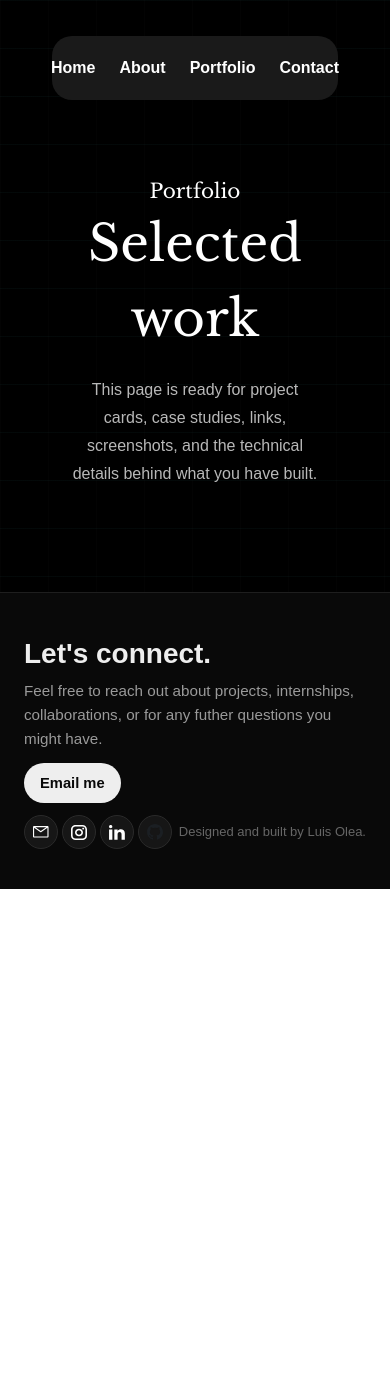
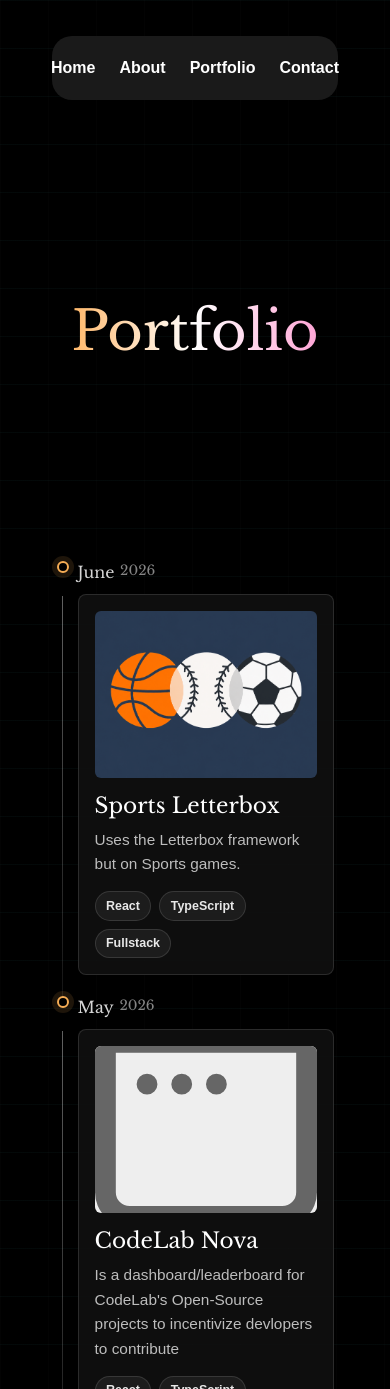
Before and after one commit to luisoleaa/Personal-Website, a Next.js app: page /portfolio in a window 390 px wide. Shown: the top 1389 px of the page. Before the commit the page ends 889 px from the top, so only its background shows below. Built offline with nearby package versions, Linux system fonts and the light colour scheme.

Commit message:
Added Timeline component to Portfolio Page

```diff
--- a/app/FrontPage/page.tsx
+++ b/app/FrontPage/page.tsx
@@ -7,8 +7,15 @@ export default function Home() {
     <div className="shell">
       <div className="page">
         <Navbar />
-        <div className="smallText">Hi my name is</div>
-        <div className="largeText">Luis Olea</div>
+        <section className="mx-auto flex min-h-[55vh] max-w-3xl flex-col items-center justify-center px-4 text-center">
+          <h1 className="largeText">Luis Olea</h1>
+          <div className="largeText !text-[3.4rem] !bg-gradient-to-r !from-orange-300 !via-white !to-pink-300 !bg-clip-text !text-transparent">
+            FullStack Developer
+          </div>
+          <p className="smallText">
+            crea
+          </p>
+        </section>
       </div>
       <Footer />
     </div>
--- a/app/about/page.tsx
+++ b/app/about/page.tsx
@@ -1,11 +1,20 @@
-import DefaultNavPage from "@/components/common/DefaultNavPage";
+import Footer from "@/components/Footer";
+import Navbar from "@/components/common/navbar";
 
 export default function AboutPage() {
   return (
-    <DefaultNavPage
-      eyebrow="About"
-      title="More about Luis"
-      description="This page is ready for your background, experience, education, and the story behind the work you want to share."
-    />
+    <div className="shell">
+      <div className="page">
+        <Navbar />
+        <section className="mx-auto flex min-h-[55vh] max-w-3xl flex-col items-center justify-center px-4 text-center">
+          <h1 className="largeText">Luis Olea</h1>
+          <div className="largeText !text-[3.4rem] !bg-gradient-to-r !from-orange-300 !via-white !to-pink-300 !bg-clip-text !text-transparent">
+            FullStack Developer
+          </div>
+          <p className="smallText">crea</p>
+        </section>
+      </div>
+      <Footer />
+    </div>
   );
 }
--- a/app/contact/page.tsx
+++ b/app/contact/page.tsx
@@ -1,11 +1,21 @@
-import DefaultNavPage from "@/components/common/DefaultNavPage";
+import Footer from "@/components/Footer";
+import Navbar from "@/components/common/navbar";
 
 export default function ContactPage() {
   return (
-    <DefaultNavPage
-      eyebrow="Contact"
-      title="Get in touch"
-      description="This page is ready for contact details, a form, or direct links for anyone who wants to reach out about work, collaborations, or questions."
-    />
+    <div className="shell">
+      <div className="page">
+        <Navbar />
+        <section className="mx-auto flex min-h-[55vh] max-w-3xl flex-col items-center justify-center px-4 text-center">
+          <h1 className="largeText">How to get into Contact</h1>
+          <p className="smallText">Reachable through:</p>
+          <p className="smallText"> Email:</p>
+          <p className="smallText">LinkedIn: </p>
+          {/* Add qr code for LinkedIn with profile picture animation appearing */}
+          <p className="smallText"></p>
+        </section>
+      </div>
+      <Footer />
+    </div>
   );
 }
--- a/app/portfolio/page.tsx
+++ b/app/portfolio/page.tsx
@@ -1,11 +1,23 @@
-import DefaultNavPage from "@/components/common/DefaultNavPage";
+import Footer from "@/components/Footer";
+import Navbar from "@/components/common/navbar";
+import Timeline from "@/components/portfolio/timeline";
 
 export default function PortfolioPage() {
   return (
-    <DefaultNavPage
-      eyebrow="Portfolio"
-      title="Selected work"
-      description="This page is ready for project cards, case studies, links, screenshots, and the technical details behind what you have built."
-    />
+    <div className="shell">
+      <div className="page">
+        <Navbar />
+        <section className="mx-auto flex min-h-[55vh] max-w-3xl flex-col items-center justify-center px-4 text-center">
+          <h1 className="largeText !text-[3.4rem] !bg-gradient-to-r !from-orange-300 !via-white !to-pink-300 !bg-clip-text !text-transparent">
+            Portfolio
+          </h1>
+          <p className="smallText"></p>
+        </section>
+        <section>
+          <Timeline />
+        </section>
+      </div>
+      <Footer />
+    </div>
   );
 }
--- a/components/common/DefaultNavPage.tsx
+++ b/components/common/DefaultNavPage.tsx
@@ -1,6 +1,6 @@
 import Footer from "@/components/Footer";
 import Navbar from "@/components/common/navbar";
-
+// Used to automate the making of pages since they have the same structure
 type DefaultNavPageProps = {
   eyebrow: string;
   title: string;
--- /dev/null
+++ b/components/portfolio/timeline.module.css
@@ -0,0 +1,200 @@
+.timeline {
+  width: min(100%, 920px);
+  margin: 0 auto 5rem;
+  padding: 0 1rem;
+}
+
+.timelineItem {
+  display: grid;
+  grid-template-columns: 7rem minmax(0, 1fr);
+  gap: 1.5rem;
+  position: relative;
+}
+
+.timelineItem + .timelineItem {
+  margin-top: 1.5rem;
+}
+
+.timelineItem::before {
+  content: "";
+  position: absolute;
+  top: 2.75rem;
+  bottom: -1.5rem;
+  left: 7.75rem;
+  width: 1px;
+  background: linear-gradient(
+    to bottom,
+    rgba(255, 255, 255, 0.38),
+    rgba(255, 255, 255, 0.08)
+  );
+}
+
+.timelineItem:last-child::before {
+  display: none;
+}
+
+.itemDate {
+  min-height: 3.5rem;
+  display: flex;
+  flex-direction: column;
+  align-items: flex-end;
+  justify-content: flex-start;
+  gap: 0.15rem;
+  padding-top: 0.4rem;
+  color: #d6d6d6;
+  font-family: var(--font-libre-baskerville), serif;
+}
+
+.itemDate p {
+  margin: 0;
+  line-height: 1.1;
+}
+
+.itemDate p:first-child {
+  font-size: 1rem;
+}
+
+.itemDate p:last-child {
+  color: #858585;
+  font-size: 0.85rem;
+}
+
+.projectCard {
+  position: relative;
+  display: grid;
+  grid-template-columns: 11rem minmax(0, 1fr);
+  gap: 1.25rem;
+  min-height: 11rem;
+  padding: 1rem;
+  border: 1px solid rgba(255, 255, 255, 0.12);
+  border-radius: 8px;
+  background: rgba(18, 18, 18, 0.82);
+  color: #f5f5f5;
+  text-decoration: none;
+  transition:
+    border-color 180ms ease,
+    background 180ms ease,
+    transform 180ms ease;
+}
+
+.projectCard::before {
+  content: "";
+  position: absolute;
+  top: 1.65rem;
+  left: -2.05rem;
+  width: 0.75rem;
+  height: 0.75rem;
+  border: 2px solid #f6ad55;
+  border-radius: 999px;
+  background: #000;
+  box-shadow: 0 0 0 5px rgba(246, 173, 85, 0.12);
+}
+
+.projectCard:hover,
+.projectCard:focus-visible {
+  border-color: rgba(246, 173, 85, 0.55);
+  background: rgba(24, 24, 24, 0.95);
+  transform: translateY(-2px);
+}
+
+.projectCard:focus-visible {
+  outline: 2px solid #f6ad55;
+  outline-offset: 4px;
+}
+
+.imageWrapper {
+  grid-row: span 3;
+  width: 100%;
+  aspect-ratio: 4 / 3;
+  display: flex;
+  align-items: center;
+  justify-content: center;
+  overflow: hidden;
+  border-radius: 6px;
+  background: #eeeeee;
+}
+
+.imageWrapper img {
+  width: 100%;
+  height: 100%;
+  object-fit: cover;
+}
+
+.title {
+  margin: 0;
+  color: #ffffff;
+  font-family: var(--font-libre-baskerville), serif;
+  font-size: 1.35rem;
+  line-height: 1.25;
+}
+
+.description {
+  margin-top: -0.35rem;
+  color: #bdbdbd;
+  font-size: 0.96rem;
+  line-height: 1.6;
+}
+
+.skills {
+  display: flex;
+  flex-wrap: wrap;
+  align-items: flex-end;
+  gap: 0.5rem;
+  margin-top: auto;
+}
+
+.skills span {
+  display: inline-flex;
+  align-items: center;
+  min-height: 1.85rem;
+  padding: 0.25rem 0.65rem;
+  border: 1px solid rgba(255, 255, 255, 0.12);
+  border-radius: 999px;
+  background: rgba(255, 255, 255, 0.06);
+  color: #e8e8e8;
+  font-size: 0.78rem;
+  font-weight: 600;
+  line-height: 1;
+}
+
+@media (max-width: 720px) {
+  .timeline {
+    margin-bottom: 4rem;
+    padding: 0 0.25rem;
+  }
+
+  .timelineItem {
+    grid-template-columns: 1fr;
+    gap: 0.75rem;
+    padding-left: 1.35rem;
+  }
+
+  .timelineItem::before {
+    top: 2rem;
+    bottom: -1.5rem;
+    left: 0.35rem;
+  }
+
+  .itemDate {
+    min-height: 0;
+    align-items: flex-start;
+    flex-direction: row;
+    gap: 0.35rem;
+    padding-top: 0;
+  }
+
+  .projectCard {
+    grid-template-columns: 1fr;
+    gap: 0.9rem;
+  }
+
+  .projectCard::before {
+    top: -2.1rem;
+    left: -1.35rem;
+  }
+
+  .imageWrapper {
+    grid-row: auto;
+    max-height: 12rem;
+  }
+}
--- /dev/null
+++ b/components/portfolio/timeline.tsx
@@ -0,0 +1,99 @@
+import Image from "next/image";
+import Link from "next/link";
+import styles from "./timeline.module.css";
+
+type Project = {
+  name: string;
+  date: string;
+  description: string;
+  image: string;
+  link: string;
+  skills: string;
+};
+
+const projects: Project[] = [
+  {
+    // have to say that im currently working on this - not done
+    name: "Sports Letterbox",
+    date: "June 2026",
+    description: "Uses the Letterbox framework but on Sports games.",
+    image: "/sportsLetterbox.png",
+    link: "https://github.com/luisoleaa/sportLetterbox",
+    skills: "React, TypeScript, Fullstack",
+  },
+  {
+    name: "CodeLab Nova",
+    date: "May 2026",
+    description:
+      "Is a dashboard/leaderboard for CodeLab's Open-Source projects to incentivize devlopers to contribute",
+    image: "/window.svg",
+    link: "https://github.com/Codelab-Davis/nova-os-dashboard",
+    skills: "React, TypeScript, Fullstack",
+  },
+  {
+    name: "Supply Spring - HackDavis Submission",
+    date: "May 2026",
+    description:
+      "Digitalizes the donation box for WellSpring Womens' Center in Sacramento, a client for 2026 HackDavis (Hackathon)",
+    image: "/WellSpring.jpeg",
+    link: "https://github.com/Ryanm2108/hack-davis-2026",
+    skills: "React, TypeScript, Fullstack",
+  },
+  {
+    name: "Car Deprication Calculator",
+    date: "March 2026",
+    description:
+      "Predicts how much a specific car make/model/year will depricate over a number of years",
+    image: "/linkedin.svg",
+    link: "https://github.com/luisoleaa/Car-Price-Depreciation-Predictor",
+    skills: "React, TypeScript, Fullstack",
+  },
+];
+
+function ProjectTimelineItem({ project }: { project: Project }) {
+  const [month, year] = project.date.split(" ");
+  const skills: string[] = project.skills.split(", ");
+
+  return (
+    <div className={styles.timelineItem}>
+      <div className={styles.itemDate}>
+        <p>{month}</p>
+        <p>{year}</p>
+      </div>
+      {/* so you can click on the entire project card for link */}
+      <Link
+        href={project.link}
+        className={styles.projectCard}
+        target="_blank"
+        rel="noreferrer"
+      >
+        <div className={styles.imageWrapper}>
+          <Image
+            src={project.image}
+            alt={project.name}
+            width={300}
+            height={220}
+          />
+        </div>
+        <h3 className={styles.title}>{project.name}</h3>
+        <div className={styles.description}>{project.description}</div>
+        {/* make this list out skills individually in their own element -> all in an array */}
+        <div className={styles.skills}>
+          {skills.map((skill) => (
+            <span key={skill}>{skill}</span>
+          ))}
+        </div>
+      </Link>
+    </div>
+  );
+}
+
+export default function Timeline() {
+  return (
+    <section className={styles.timeline} aria-label="Project timeline">
+      {projects.map((project) => (
+        <ProjectTimelineItem key={project.name} project={project} />
+      ))}
+    </section>
+  );
+}
```
Also changed, not shown: app/globals.css (line endings or trailing spaces), public/WellSpring.jpeg (added), public/sportsLetterbox.png (added).
